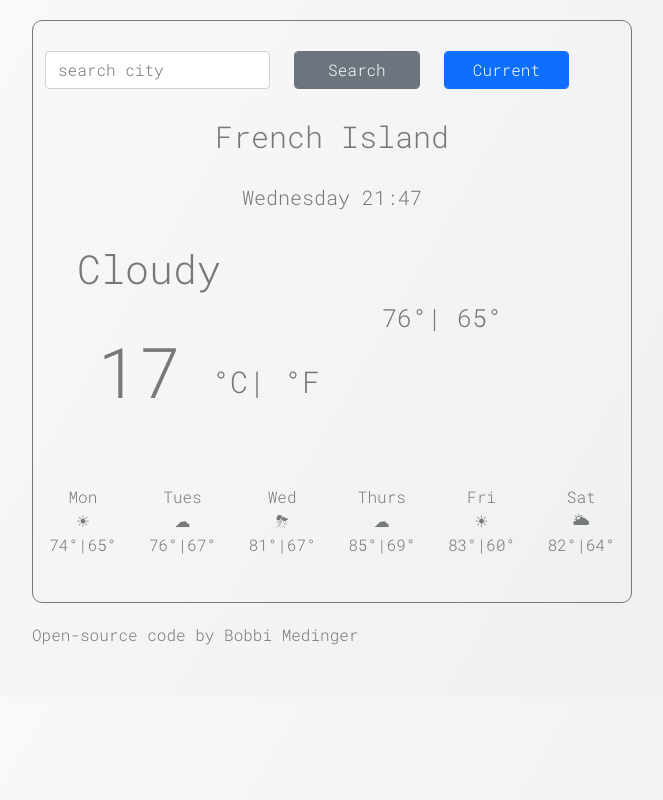
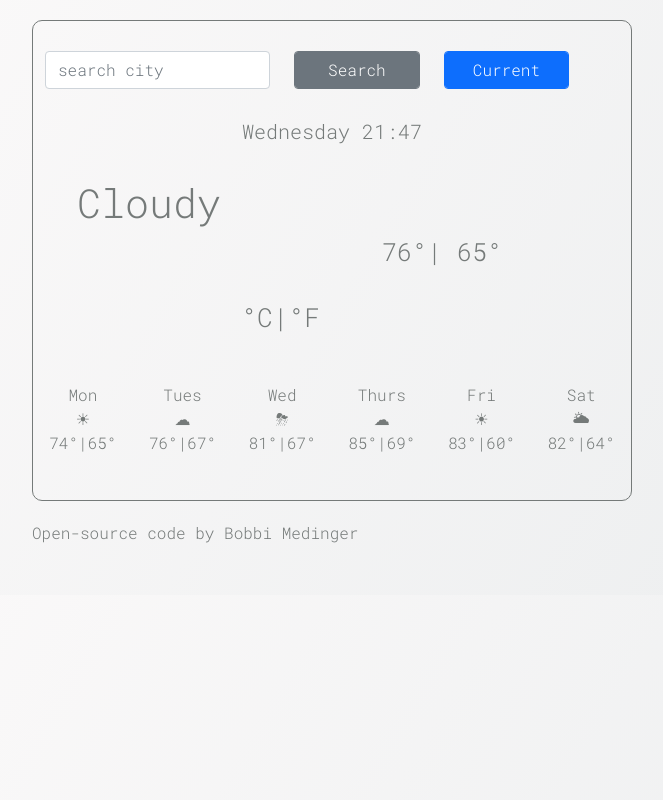
Before and after one commit to bobbimed/weather_app_git, a plain HTML site: page index.html in a window 1280 px wide. Shown: the whole page, without its empty margins (308-971 px from the left). Drawn offline with nearby package versions, Linux system fonts and the light colour scheme.

Commit message:
styled "units"

```diff
--- a/index.html
+++ b/index.html
@@ -48,17 +48,22 @@
           </span>
         </div>
       </form>
-      <h1 id="city-name">French Island</h1>
+      <h1 id="city-name"></h1>
       <h2>Sun, 4:46pm</h2>
       <div class="row">
         <div class="col-6">
           <ul>
             <li class="current-precip" id="description">Cloudy</li>
             <li class="current-temp">
-              <span id="temperature">17</span>
-              <span class="units">
-                <a href="#" id="celcius-link">°C</a>|
-                <a href="#" id="fahrenheit-link">°F</a>
+              <span id="temperature"></span>
+              <span class="units"
+                ><small>
+                  <a href="#" id="celcius-link">°C</a>|<a
+                    href="#"
+                    id="fahrenheit-link"
+                    >°F</a
+                  ></small
+                >
               </span>
             </li>
           </ul>
--- a/src/script.js
+++ b/src/script.js
@@ -36,7 +36,7 @@ submitForm.addEventListener("click", searchBarResult);
 function celciusClick(event) {
   event.preventDefault();
   let currentTemp = document.querySelector("#temperature");
-  currentTemp.innerHTML = "17°";
+  currentTemp.innerHTML = "";
 }
 let celciusLink = document.querySelector("#celcius-link");
 celciusLink.addEventListener("click", celciusClick);
@@ -44,7 +44,7 @@ celciusLink.addEventListener("click", celciusClick);
 function fahrenheitClick(event) {
   event.preventDefault();
   let currentTemp = document.querySelector("#temperature");
-  currentTemp.innerHTML = "63°";
+  currentTemp.innerHTML = "";
 }
 let fahrenheitLink = document.querySelector("#fahrenheit-link");
 fahrenheitLink.addEventListener("click", fahrenheitClick);
--- a/src/style.css
+++ b/src/style.css
@@ -39,7 +39,6 @@ a {
 .btn {
   margin-top: 30px;
 }
-
 .current-precip {
   font-size: 40px;
   padding-bottom: 20px;
```
